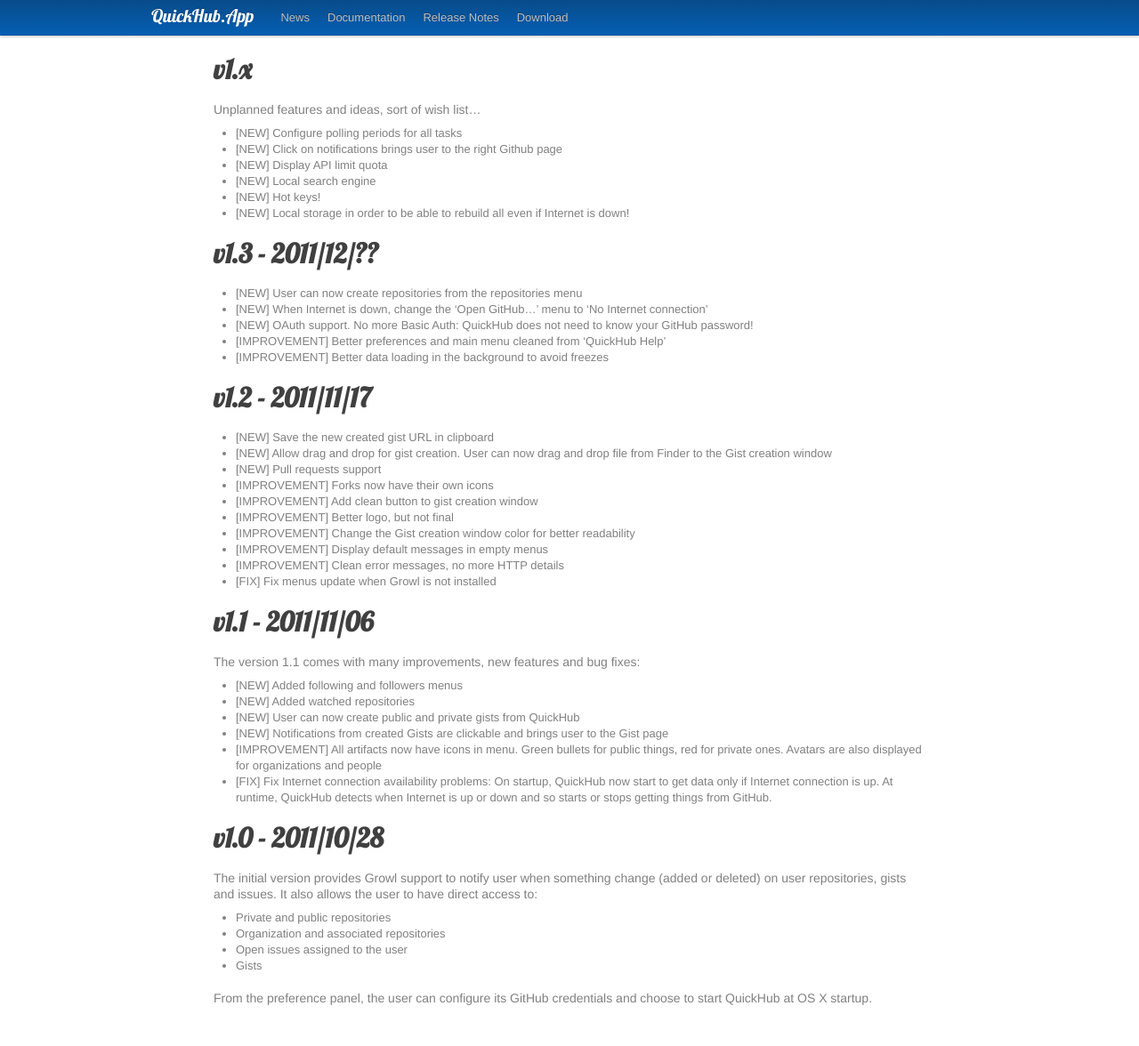
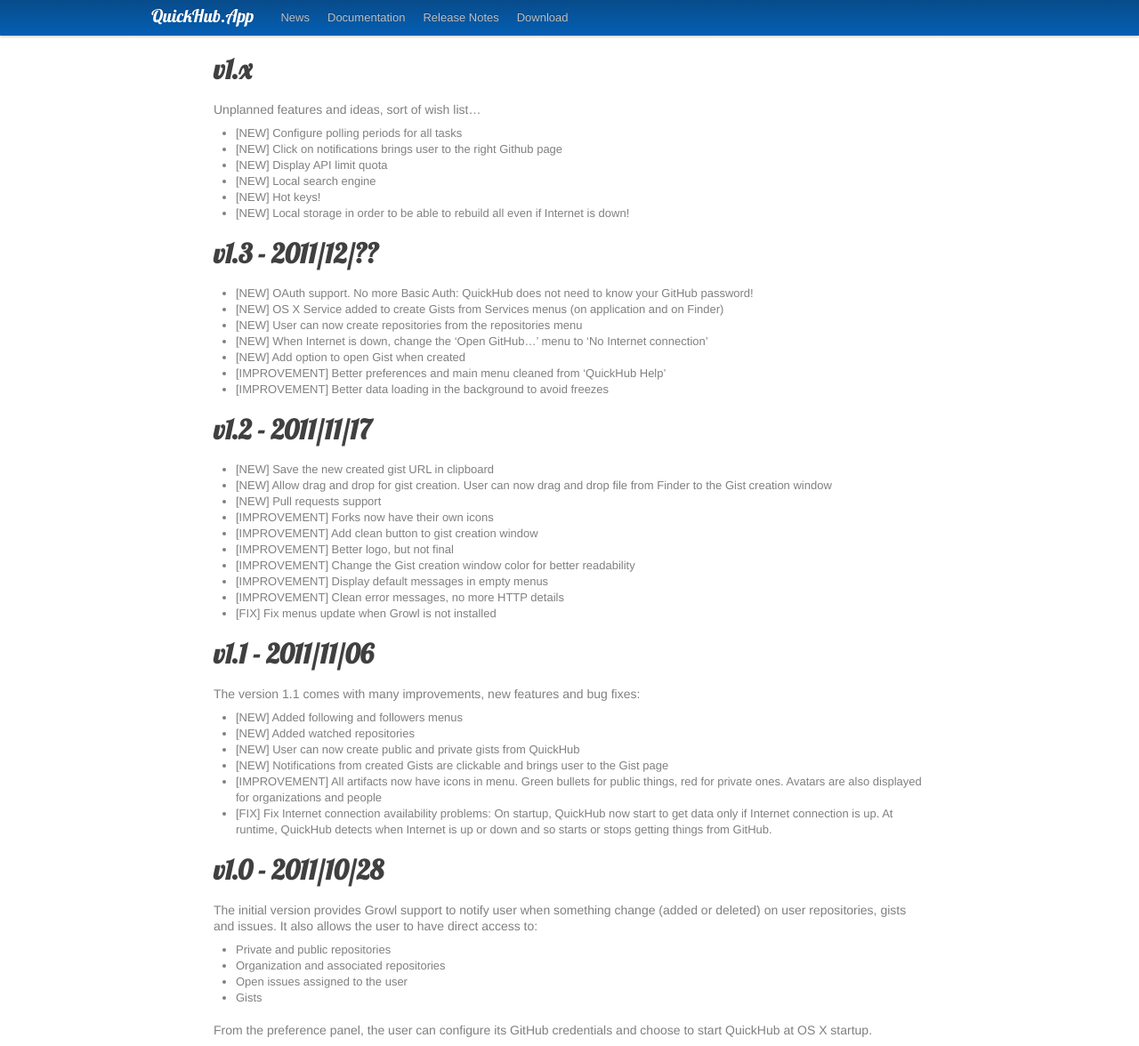
Before and after one commit to chamerling/QuickHubApp, a Jekyll site: the page built from pages/releasenotes.md, in a window 1280 px wide and 1176 px high. Shown: the whole window at 89% size. Built offline with Jekyll 4.4.1, drawn with Linux system fonts in a browser that asks for light colours; nearby versions of some CDN libraries; Markdown is read by kramdown in place of the engine named in the settings; comment, search, counter and statistics services are not loaded.

Commit message:
We now support OS X services to create Gists

```diff
--- a/pages/releasenotes.md
+++ b/pages/releasenotes.md
@@ -15,9 +15,11 @@
 
 # v1.3 - 2011/12/??
 
+- [NEW] OAuth support. No more Basic Auth: QuickHub does not need to know your GitHub password!
+- [NEW] OS X Service added to create Gists from Services menus (on application and on Finder)
 - [NEW] User can now create repositories from the repositories menu
 - [NEW] When Internet is down, change the 'Open GitHub...' menu to 'No Internet connection'
-- [NEW] OAuth support. No more Basic Auth: QuickHub does not need to know your GitHub password!
+- [NEW] Add option to open Gist when created
 - [IMPROVEMENT] Better preferences and main menu cleaned from 'QuickHub Help'
 - [IMPROVEMENT] Better data loading in the background to avoid freezes
 
```
